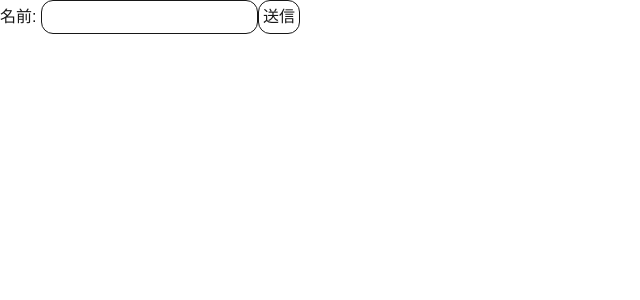
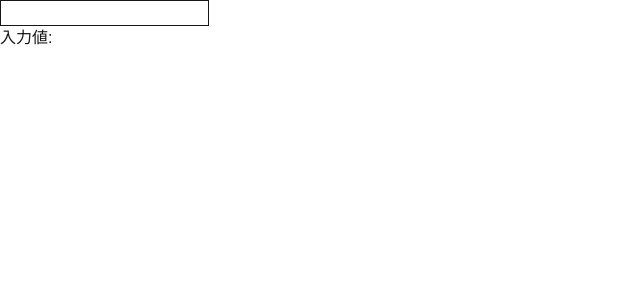
Before and after one commit to Kykoji000/next-practice, a Next.js app in the folder next-app/: page /top in a window 1280 px wide. Shown: the top 300 px of the page, without its empty margins (0-640 px from the left). Built offline with nearby package versions, Linux system fonts and the light colour scheme.

Commit message:
System using useState

```diff
--- a/next-app/app/top/page.tsx
+++ b/next-app/app/top/page.tsx
@@ -1,16 +1,20 @@
 "use client";
 
+import { useState } from "react";
+
 function Page() {
+    const [text, setText] = useState("");
+
     return (
-        <form
-            onSubmit={() => {
-                alert("送信しました");
-            }}
-        >
-            <label htmlFor="name">名前: </label>
-            <input className="p-1 rounded-xl border" name="name" />
-            <button className="p-1 rounded-xl border">送信</button>
-        </form>
+        <div>
+            <input
+                className="p-2rounded-xl border"
+                onChange={(e) =>{
+                    setText(e.target.value);
+                }}
+            />
+            <p>入力値: {text}</p>
+        </div>
     );
 }
 
```
